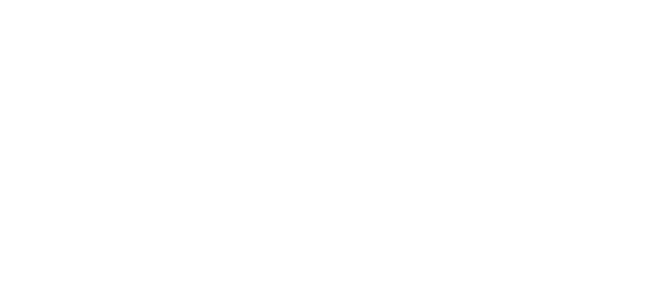
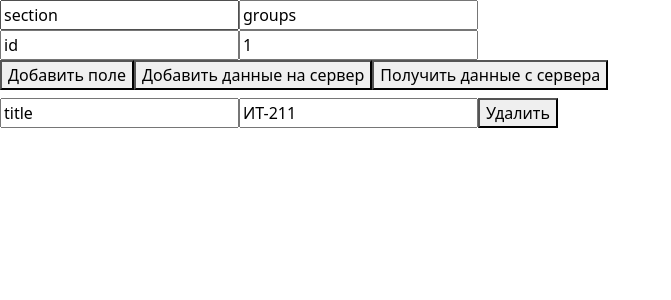
Before and after one commit to IIyCbKA/physics_BSTU, a React (Create React App) app in the folder client/: page /data in a window 1280 px wide. Before the commit this address had no page. Shown: the top 300 px of the page, without its empty margins (0-671 px from the left). Built offline with nearby package versions, Linux system fonts and the light colour scheme.

Commit message:
Add connection between servers

```diff
--- a/client/package.json
+++ b/client/package.json
@@ -6,6 +6,7 @@
     "@testing-library/jest-dom": "^5.17.0",
     "@testing-library/react": "^13.4.0",
     "@testing-library/user-event": "^13.5.0",
+    "axios": "^1.6.4",
     "bootstrap": "^5.3.2",
     "framer-motion": "^10.16.16",
     "react": "^18.2.0",
--- a/client/src/App.js
+++ b/client/src/App.js
@@ -3,6 +3,7 @@
 import { BrowserRouter as Router, Route, Routes } from 'react-router-dom';
 import Home from "./Pages/Home";
 import Login from './Pages/Login';
+import DataPage from './Pages/Data';
 
 function App() {
   return (
@@ -10,6 +11,7 @@
           <Routes>
               <Route path="/" element={<Home />} />
               <Route path="/login" element={<Login />} />
+              <Route path="/data" element={<DataPage />} />
           </Routes>
       </Router>
   );
--- /dev/null
+++ b/client/src/Pages/Data.js
@@ -0,0 +1,214 @@
+import 'bootstrap/dist/css/bootstrap.min.css'
+import { Helmet } from 'react-helmet';
+import React, {useState} from 'react';
+import axios from 'axios'
+
+const SERVER = 'http://localhost:5000'
+const DATA_PATH = '/data'
+
+const zip = (a, b) => a.map((k, i) => [k, b[i]]);
+
+const $host = axios.create({
+    baseURL: SERVER
+})
+
+const PostItem = (props) => {
+    const [post, setPost] = useState(props.getPost(props.index))
+    return (
+        <div>
+            <row>
+                <input
+                    value={post.title}
+                    onChange={e => {
+                        props.setPost(props.index, {...post, title: e.target.value})
+                        setPost({...post, title: e.target.value})
+                    }}
+                    type="text"
+                    placeholder="Название поля"
+                />
+                <input
+                    value={post.value}
+                    onChange={e => {
+                        props.setPost(props.index, {...post, value: e.target.value})
+                        setPost({...post, value: e.target.value})
+                    }}
+                    type="text"
+                    placeholder="Значение поля"
+                />
+                <button onClick={() => props.remove(props.getPost(props.index).id)}>Удалить</button>
+            </row>
+        </div>
+    );
+};
+
+const LongPostItem = (props) => {
+    const [post, setPost] = useState(
+        {title: props.post.title, value: props.post.value})
+    return (
+        <div>
+            <row>
+                <input
+                    value={post.title}
+                    onChange={e => {
+                        setPost({...post})
+                    }}
+                    type="text"
+                    placeholder="Название поля"
+                />
+                <input
+                    value={post.value}
+                    onChange={e => {
+                        Object.assign(props.post, {...post, value: e.target.value})
+                        setPost({...post, value: e.target.value})
+
+                    }}
+                    type="text"
+                    placeholder="Значение поля"
+                />
+            </row>
+        </div>
+    );
+};
+
+const PostList = (props) => {
+    return (
+        <div>
+            <h1>{props.title}</h1>
+            {
+                props.postCountArray.map((x, i) =>
+                    <PostItem
+                        remove={props.remove}
+                        getPost={props.getPost}
+                        setPost={props.setPost}
+                        index={i}
+                        key={props.getPost(i).id}/>
+            )}
+        </div>
+    );
+};
+
+const PostForm = (props) => {
+    const addNewPost = (e) => {
+        e.preventDefault()
+        props.create()
+    }
+
+    const getData = (e) => {
+        e.preventDefault()
+        props.get()
+    }
+
+    const postData = (e) => {
+        e.preventDefault()
+        props.post()
+    }
+
+    return (
+        <form>
+            <button onClick={addNewPost}>Добавить поле</button>
+            <button onClick={postData}>Добавить данные на сервер</button>
+            <button onClick={getData}>Получить данные с сервера</button>
+        </form>
+    );
+};
+
+const posts = [
+    {id:3, title: 'title', value: 'ИТ-211'},
+]
+
+let sectionPost = {id: 1, title: 'section', value: 'groups'}
+let IDPost = {id: 2, title: 'id', value: '1'}
+
+function DataPage() {
+
+    const setPost = (index, value) => {
+        Object.assign(posts[index], value)
+    }
+
+    const getPost = (index) => {
+        const retPost = {id: 0, title: '', value: ''}
+        Object.assign(retPost, posts[index])
+        return retPost
+    }
+
+    const [postCountArray, setPostCountArray] = useState([1])
+
+    const createPost = async () => {
+        const newPost = {title: '', value: '', id: Date.now()}
+        posts.push(newPost)
+        await setPostCountArray([...postCountArray, 1])
+    }
+
+    const removePost = (post) => {
+        //posts = posts.filter(p => p.id !== post.id)
+    }
+
+    const postData = async () => {
+        const sendData = {
+            id: IDPost.value,
+            section: sectionPost.value,
+        }
+
+        posts.map(item => {
+            sendData[item.title] = item.value
+        })
+
+        console.log('Отправка данных', sendData);
+
+        try {
+            const response = await $host.post(
+                '/data/post',
+                sendData, {
+                    headers: {
+                        'Content-Type': 'application/json'
+                    },
+
+                })
+            console.log('Ответ сервера', response.data);
+        } catch(err) {
+            console.log(err)
+        }
+    }
+
+    const getData = async () => {
+        const searchData = {
+            id: IDPost.value,
+            section: sectionPost.value,
+        }
+        console.log('Поиск данных по', searchData);
+
+        try {
+            const response = await $host.post(
+                '/data/get',
+                searchData, {
+                    headers: {
+                        'Content-Type': 'application/json'
+                    },
+
+                })
+            console.log('Ответ сервера', response.data);
+        } catch(err) {
+            console.log(err)
+        }
+    }
+
+    return (
+        <div>
+            <Helmet>
+                <title>Данные</title>
+            </Helmet>
+
+            <LongPostItem post={sectionPost}/>
+            <LongPostItem post={IDPost}/>
+            <PostForm create={createPost} get={getData} post={postData}/>
+            <PostList
+                remove={removePost}
+                setPost={setPost}
+                getPost={getPost}
+                postCountArray={postCountArray}
+            />
+        </div>
+    );
+}
+
+export default DataPage;
```
Also changed, not shown: 2 other files (tests, documents, lock files or other folders).
